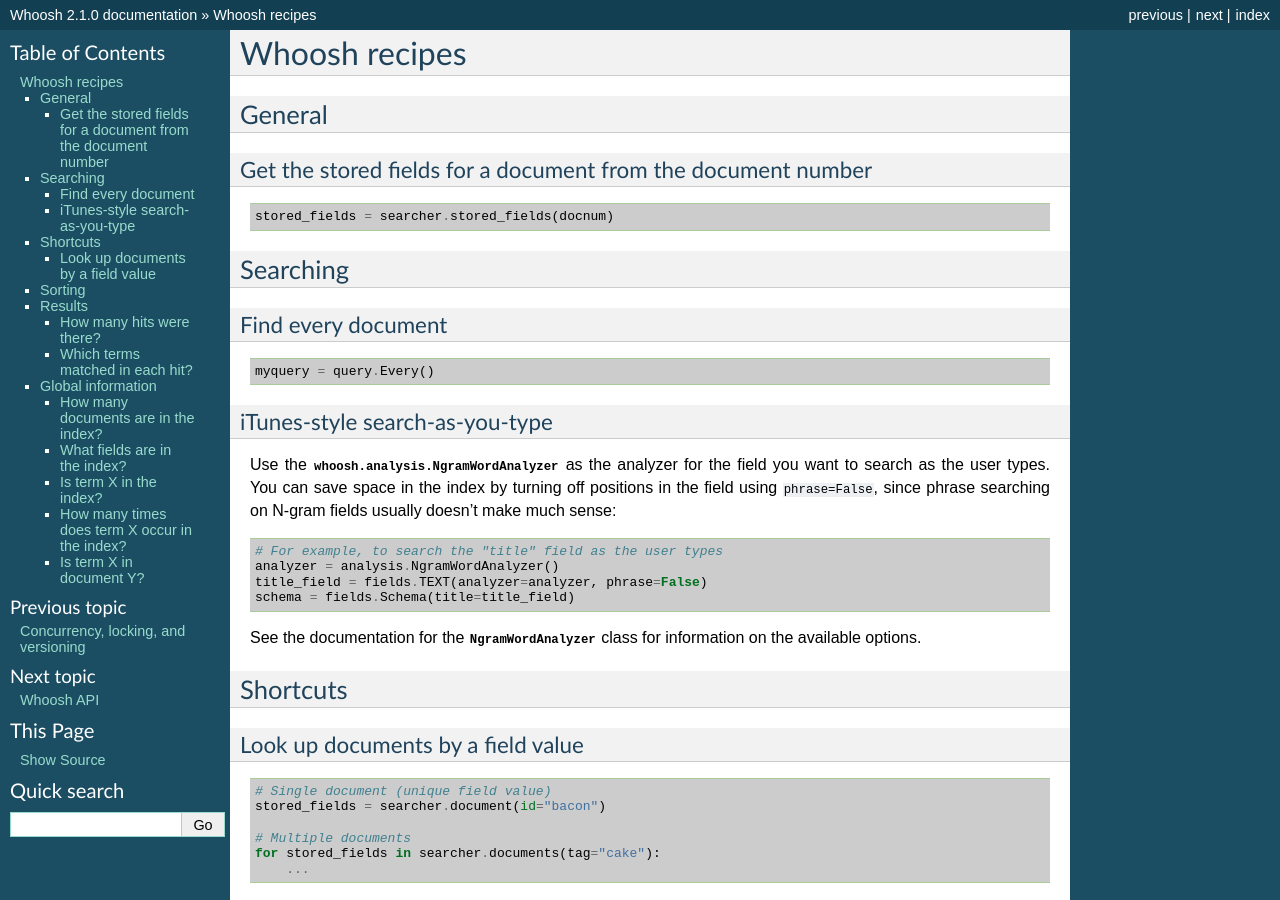
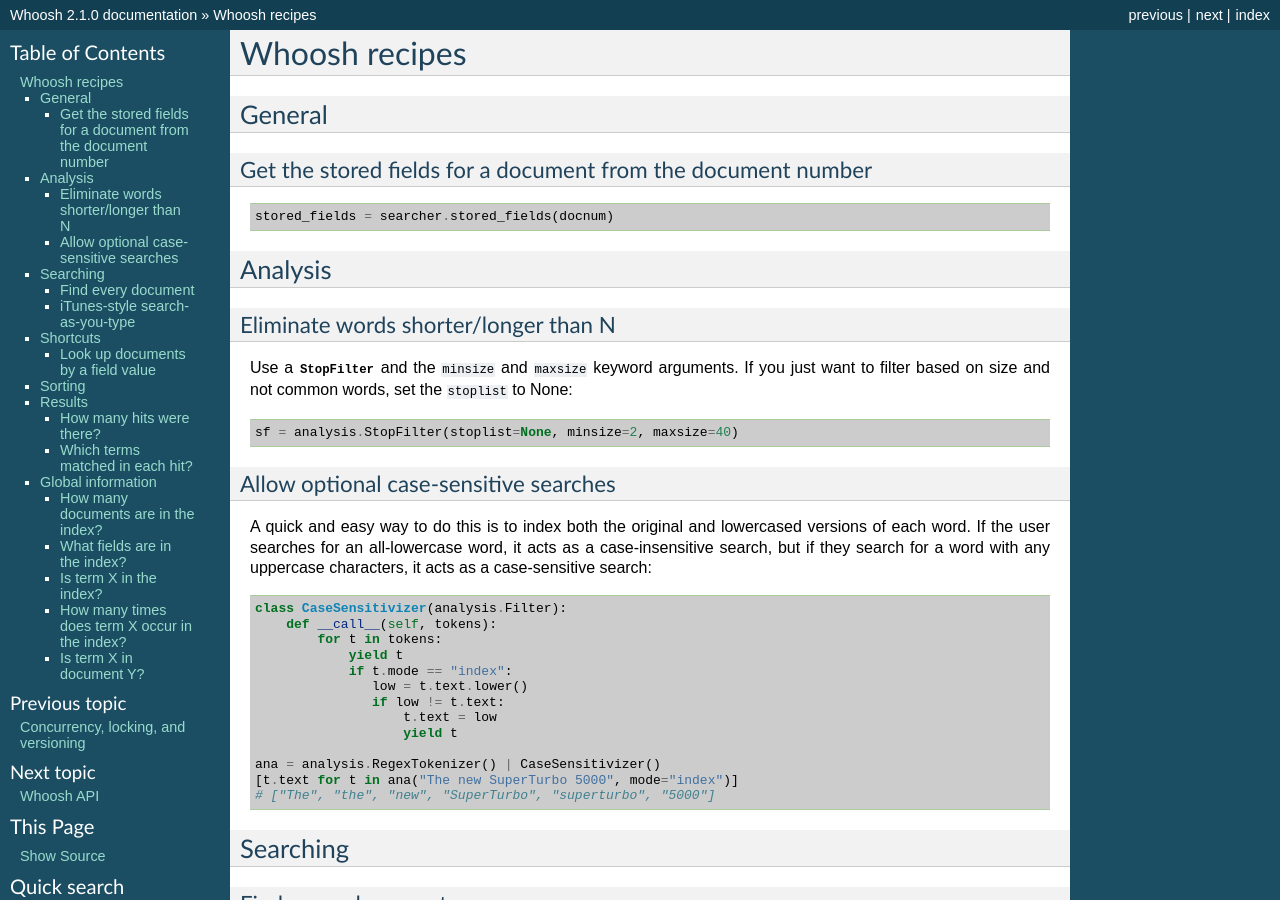
Before and after one commit to dex4er/whoosh, a Sphinx documentation site: the page built from docs/source/recipes.rst, in a window 1280 px wide and 900 px high. Built offline with Sphinx 7.4.7, drawn with Linux system fonts in a browser that asks for light colours.

Commit message:
Added recipes for word length filtering and case-sensitive searches.

```diff
--- a/docs/source/recipes.rst
+++ b/docs/source/recipes.rst
@@ -10,6 +10,42 @@ Get the stored fields for a document from the document number
 ::
 
     stored_fields = searcher.stored_fields(docnum)
+
+
+Analysis
+========
+
+Eliminate words shorter/longer than N
+-------------------------------------
+
+Use a :class:`~whoosh.analysis.StopFilter` and the ``minsize`` and ``maxsize``
+keyword arguments. If you just want to filter based on size and not common
+words, set the ``stoplist`` to None::
+
+    sf = analysis.StopFilter(stoplist=None, minsize=2, maxsize=40)
+
+
+Allow optional case-sensitive searches
+--------------------------------------
+
+A quick and easy way to do this is to index both the original and lowercased
+versions of each word. If the user searches for an all-lowercase word, it acts
+as a case-insensitive search, but if they search for a word with any uppercase
+characters, it acts as a case-sensitive search::
+
+    class CaseSensitivizer(analysis.Filter):
+        def __call__(self, tokens):
+            for t in tokens:
+                yield t
+                if t.mode == "index":
+                   low = t.text.lower()
+                   if low != t.text:
+                       t.text = low
+                       yield t
+
+    ana = analysis.RegexTokenizer() | CaseSensitivizer()
+    [t.text for t in ana("The new SuperTurbo 5000", mode="index")]
+    # ["The", "the", "new", "SuperTurbo", "superturbo", "5000"]
 
 
 Searching
```
